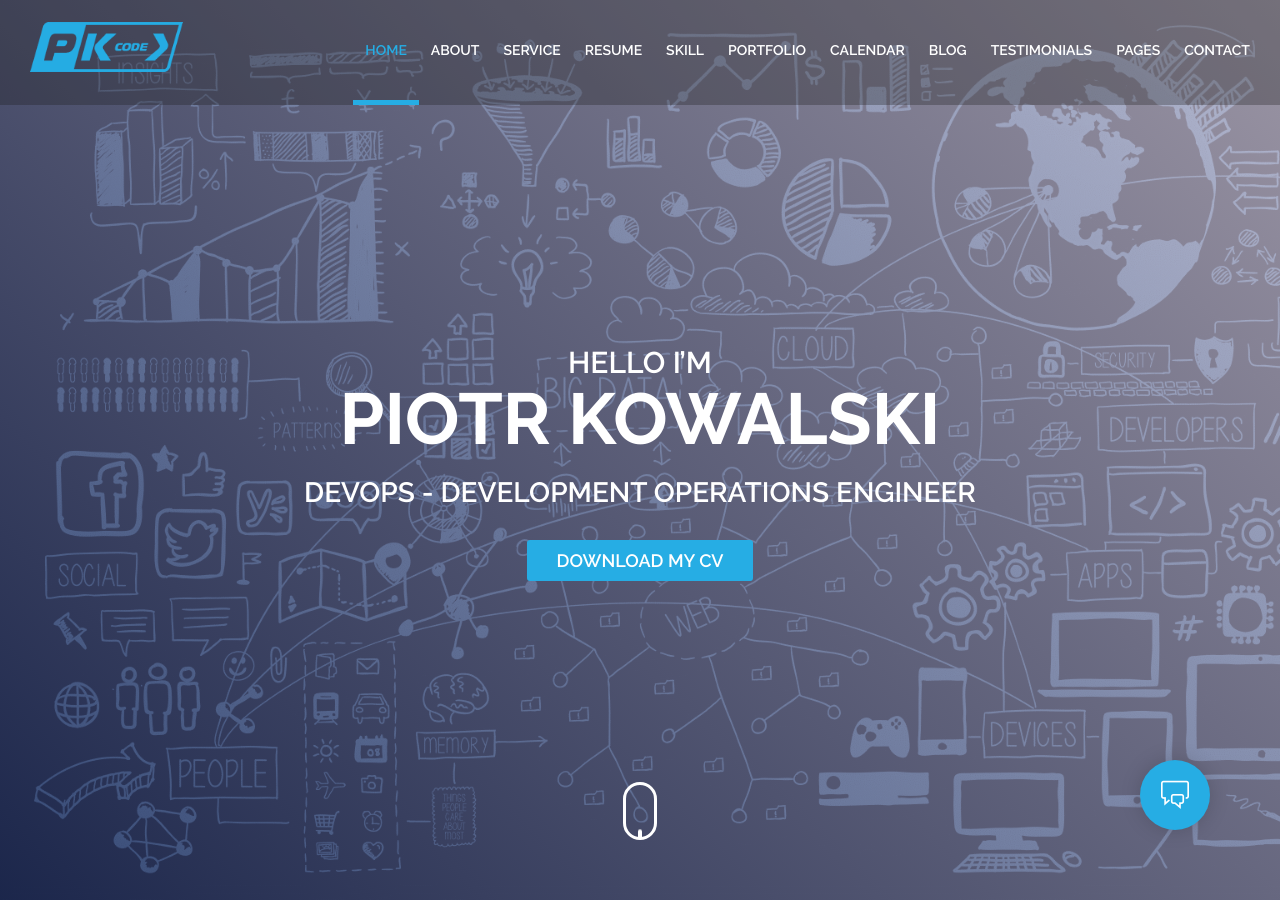
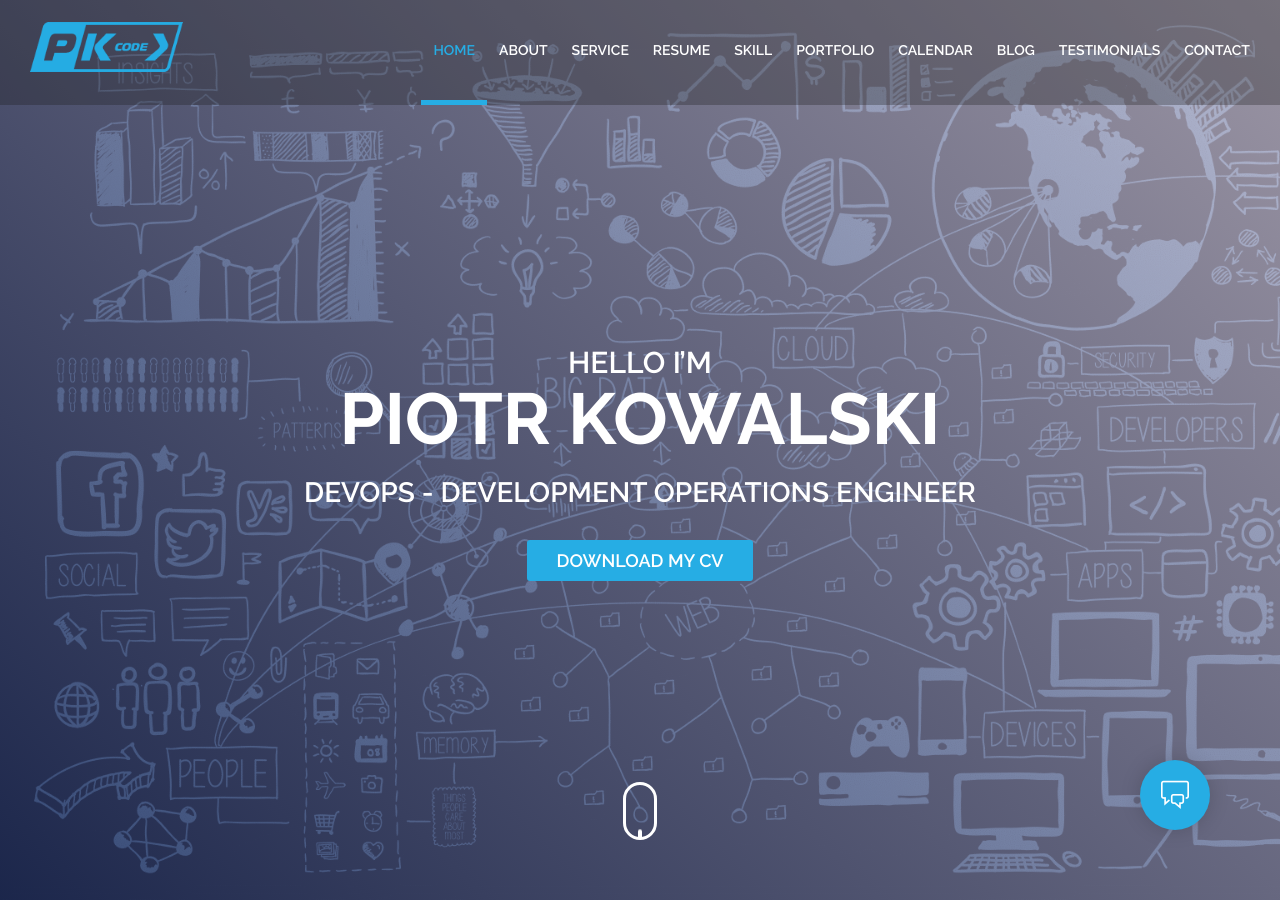
Before and after one commit to bitroniq/bitroniq.github.io, a Jekyll site: the page built from index.html, in a window 1280 px wide and 900 px high. Built offline with Jekyll 4.4.1, drawn with Linux system fonts in a browser that asks for light colours; comment, search, counter and statistics services are not loaded.

Commit message:
Updated home page header navigation - removed pages

```diff
--- a/_includes/home-header.html
+++ b/_includes/home-header.html
@@ -31,15 +31,6 @@ home-header.html -->
           </ul>
         </li>
         <li><a href="#testimonials" class="page-scroll">Testimonials</a></li>
-        <li class="dropdown">
-          <a href="#" data-toggle="dropdown" class="dropdown-toggle">pages </a>
-          <ul class="dropdown-menu">
-            <li><a href="blog.html">Blog </a></li>
-            <li><a href="blog-single.html">Blog single</a></li>
-            <li><a href="portfolio-single.html">Portfolio single</a></li>
-            <li><a href="error-404.html">Error 404</a></li>
-          </ul>
-        </li>
         <li><a href="#contact" class="page-scroll">contact</a></li>
       </ul>
     </div>
```
